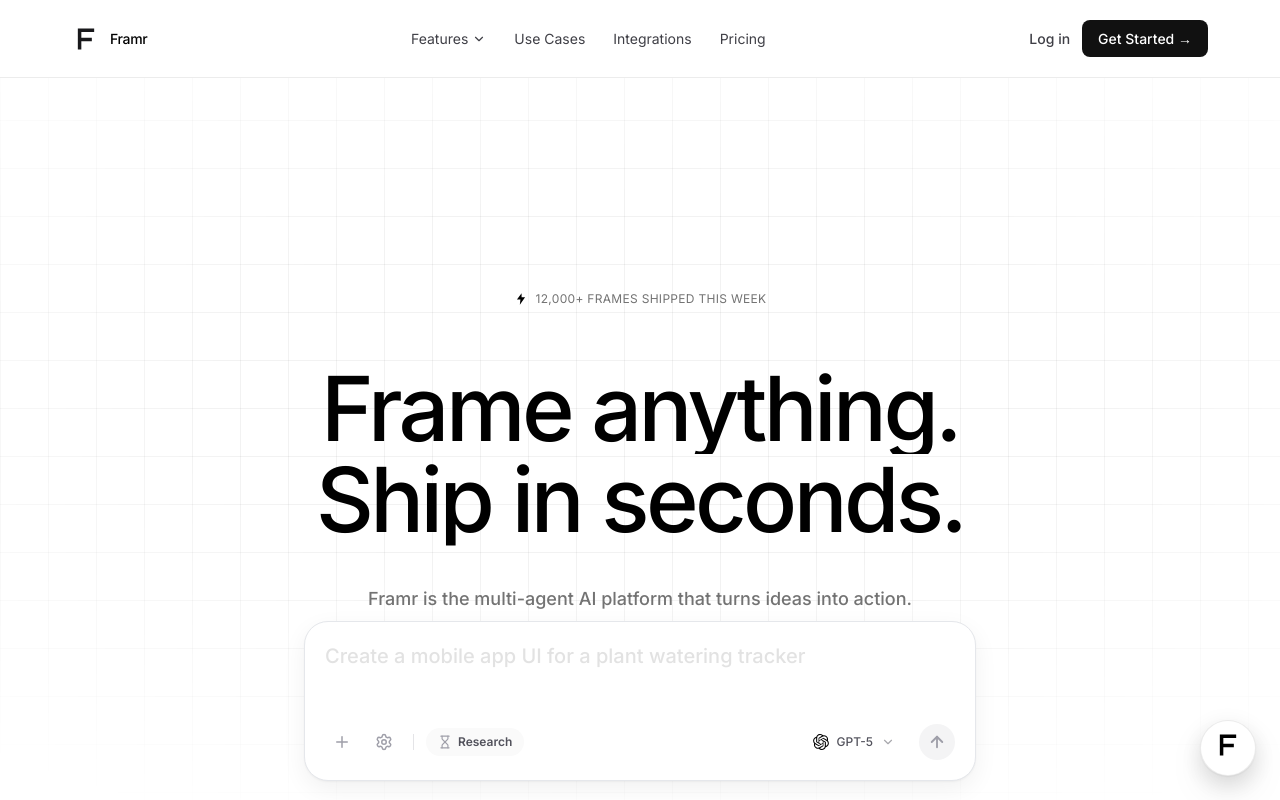
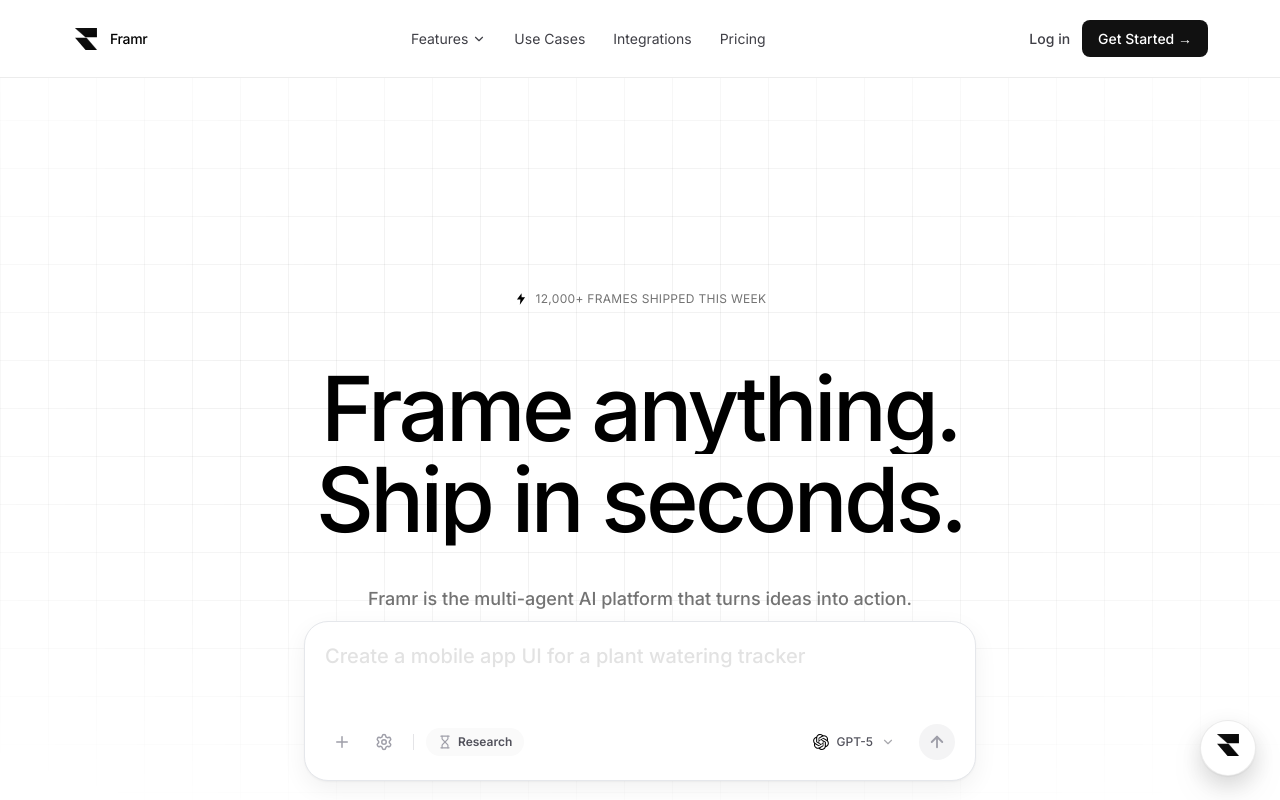
Before and after one commit to Lindsey802/Framr-Landing-Page, a React (Vite) app: page / in a window 1280 px wide. Shown: the top 800 px of the page. Built offline with nearby package versions, Linux system fonts and the light colour scheme.

Commit message:
Refine Framr F mark to angular geometric style

```diff
--- a/src/components/brand/FramrLogo.tsx
+++ b/src/components/brand/FramrLogo.tsx
@@ -6,13 +6,27 @@
 
 export const FramrLogo = ({ className = '', size = 32 }: FramrLogoProps) => (
   <svg
-    viewBox="0 0 24 24"
+    viewBox="0 0 128 128"
     width={size}
     height={size}
     aria-label="Framr"
     role="img"
     className={className}
   >
-    <path d="M5 3h14v3H8v5h9v3H8v7H5z" fill="currentColor" />
+    <defs>
+      <linearGradient id="framrTop" x1="0" y1="0" x2="1" y2="1">
+        <stop offset="0%" stopColor="#141414" />
+        <stop offset="100%" stopColor="#040404" />
+      </linearGradient>
+      <linearGradient id="framrBottom" x1="0" y1="0" x2="1" y2="1">
+        <stop offset="0%" stopColor="#111111" />
+        <stop offset="100%" stopColor="#050505" />
+      </linearGradient>
+    </defs>
+
+    <polygon points="14,14 114,14 114,56 62,56" fill="url(#framrTop)" />
+    <polygon points="14,58 66,58 114,114 62,114" fill="url(#framrBottom)" />
+    <line x1="14" y1="14" x2="62" y2="56" stroke="#262626" strokeWidth="1.5" />
+    <line x1="66" y1="58" x2="114" y2="114" stroke="#262626" strokeWidth="1.5" />
   </svg>
 );
```
